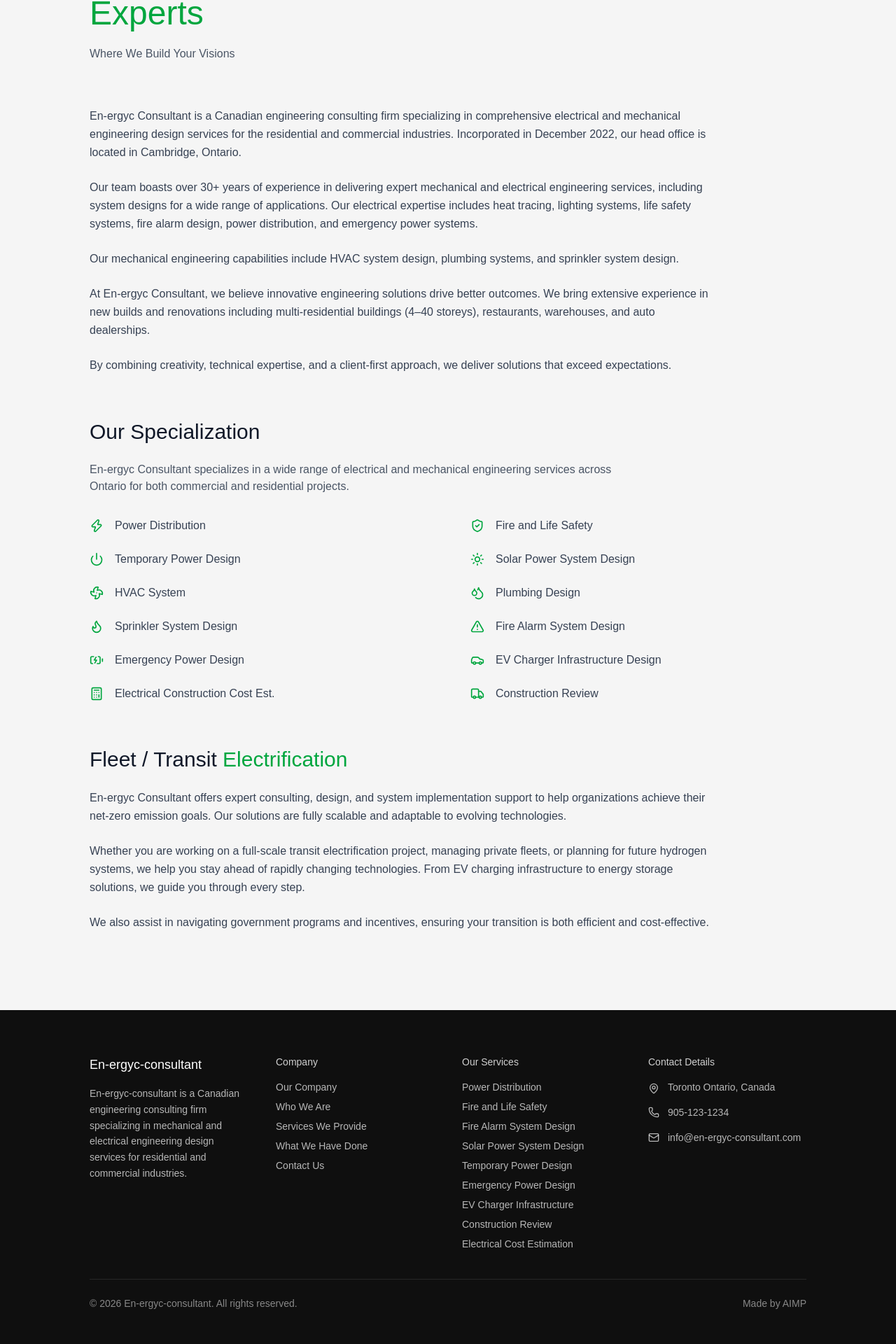
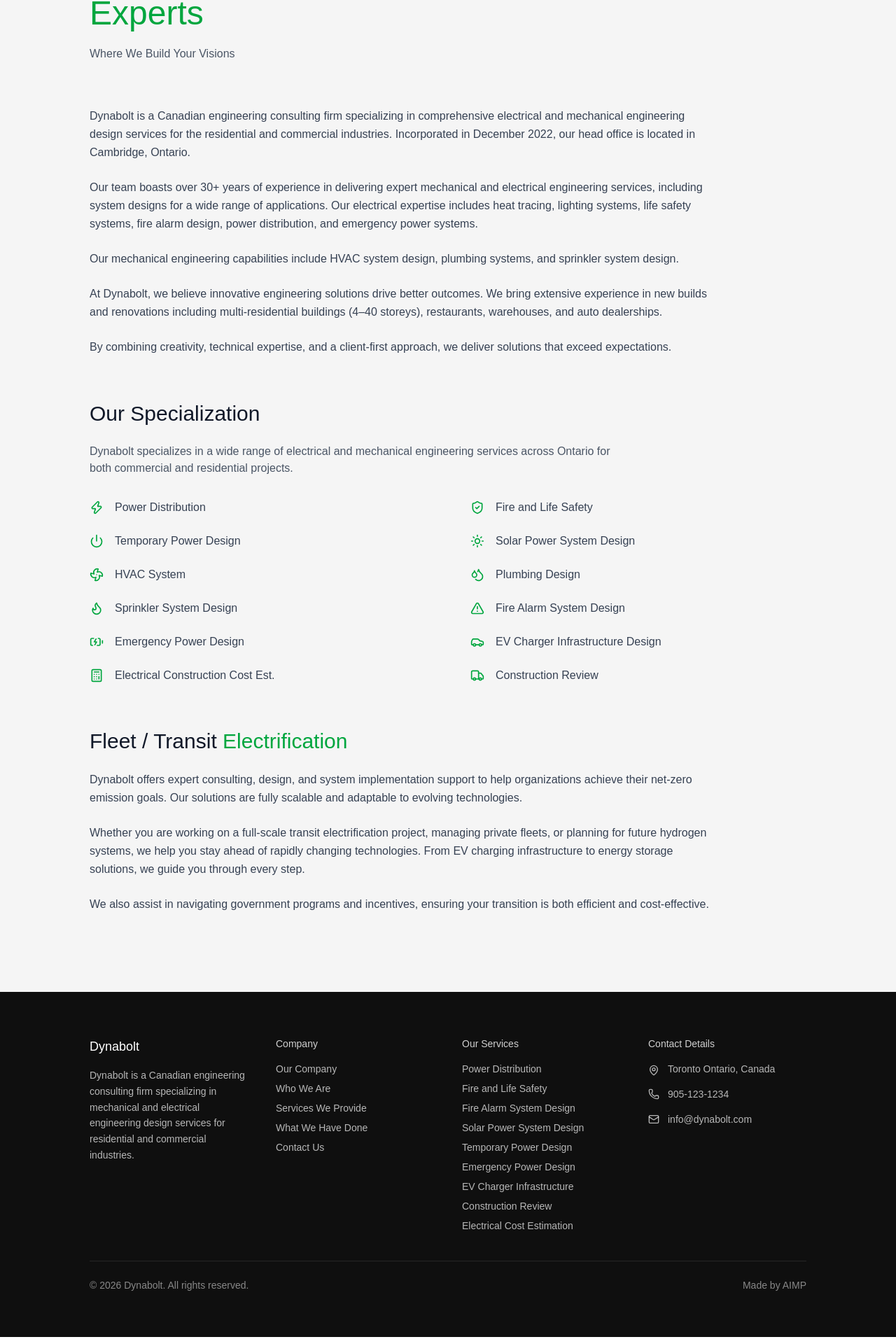
Before and after one commit to ansh307/En-ergyc-consultant, a Next.js app: page /about-us in a window 1280 px wide. Shown: the part 583-2503 px from the top of the page at 70% size. Built offline with nearby package versions, Linux system fonts and the light colour scheme.

Commit message:
added metadata

```diff
--- a/app/about-us/page.tsx
+++ b/app/about-us/page.tsx
@@ -38,7 +38,7 @@ export default function AboutPage() {
       {/* ================= BANNER ================= */}
       <Banner
         label="About Us"
-        title="En-ergyc Consultant"
+        title="Dynabolt"
         subtitle="Ontario’s Trusted MEP Engineering Experts — Where We Build Your Visions"
         image="/banner-3.jpg"
       />
@@ -58,11 +58,11 @@ export default function AboutPage() {
           {/* ================= DESCRIPTION ================= */}
           <div className="max-w-4xl space-y-6 text-gray-700 leading-relaxed text-sm md:text-base">
             <p>
-              En-ergyc Consultant is a Canadian engineering consulting firm
-              specializing in comprehensive electrical and mechanical
-              engineering design services for the residential and commercial
-              industries. Incorporated in December 2022, our head office is
-              located in Cambridge, Ontario.
+              Dynabolt is a Canadian engineering consulting firm specializing in
+              comprehensive electrical and mechanical engineering design
+              services for the residential and commercial industries.
+              Incorporated in December 2022, our head office is located in
+              Cambridge, Ontario.
             </p>
 
             <p>
@@ -79,10 +79,10 @@ export default function AboutPage() {
             </p>
 
             <p>
-              At En-ergyc Consultant, we believe innovative engineering
-              solutions drive better outcomes. We bring extensive experience in
-              new builds and renovations including multi-residential buildings
-              (4–40 storeys), restaurants, warehouses, and auto dealerships.
+              At Dynabolt, we believe innovative engineering solutions drive
+              better outcomes. We bring extensive experience in new builds and
+              renovations including multi-residential buildings (4–40 storeys),
+              restaurants, warehouses, and auto dealerships.
             </p>
 
             <p>
@@ -98,9 +98,9 @@ export default function AboutPage() {
             </h3>
 
             <p className="text-gray-600 mb-8 max-w-3xl">
-              En-ergyc Consultant specializes in a wide range of electrical and
-              mechanical engineering services across Ontario for both commercial
-              and residential projects.
+              Dynabolt specializes in a wide range of electrical and mechanical
+              engineering services across Ontario for both commercial and
+              residential projects.
             </p>
 
             {/* SERVICES GRID */}
@@ -136,7 +136,7 @@ export default function AboutPage() {
             </h3>
 
             <p className="text-gray-700 leading-relaxed text-sm md:text-base">
-              En-ergyc Consultant offers expert consulting, design, and system
+              Dynabolt offers expert consulting, design, and system
               implementation support to help organizations achieve their
               net-zero emission goals. Our solutions are fully scalable and
               adaptable to evolving technologies.
--- a/app/layout.tsx
+++ b/app/layout.tsx
@@ -16,8 +16,64 @@ const geistMono = Geist_Mono({
 });
 
 export const metadata: Metadata = {
-  title: "Create Next App",
-  description: "Generated by create next app",
+  metadataBase: new URL("https://dynabolt.ca"), // 🔁 change this
+
+  title: {
+    default: "Dynabolt | Trusted MEP Engineering & Electrification Solutions",
+    template: "%s | Dynabolt",
+  },
+
+  description:
+    "Dynabolt delivers advanced MEP engineering solutions including electrical systems, automation, EV infrastructure, smart energy, and IoT technologies for industrial and commercial sectors—built for efficiency, scalability, and reliability.",
+
+  keywords: [
+    "MEP Engineering",
+    "Electrical Engineering Services",
+    "EV Charging Infrastructure",
+    "Power Distribution Systems",
+    "Smart Energy Solutions",
+    "Industrial Automation",
+    "Commercial Engineering Solutions",
+  ],
+
+  authors: [{ name: "Dynabolt" }],
+  creator: "Dynabolt",
+  publisher: "Dynabolt",
+
+  openGraph: {
+    title: "Trusted MEP Engineering Solutions | Dynabolt",
+    description:
+      "Advanced electrical, automation, EV infrastructure, and smart energy solutions tailored for industrial and commercial projects.",
+    url: "https://dynabolt.ca", // 🔁 change this
+    siteName: "Dynabolt",
+    images: [
+      {
+        url: "/og-image.png", // 🔁 add this image in public
+        width: 1200,
+        height: 630,
+        alt: "Dynabolt MEP Engineering",
+      },
+    ],
+    locale: "en_US",
+    type: "website",
+  },
+
+  twitter: {
+    card: "summary_large_image",
+    title: "Dynabolt | Trusted MEP Engineering",
+    description:
+      "Powering industrial and commercial projects with advanced MEP, EV, and smart energy solutions.",
+    images: ["/og-image.png"],
+  },
+
+  robots: {
+    index: true,
+    follow: true,
+  },
+
+  icons: {
+    icon: "/favicon.ico",
+  },
 };
 
 export default function RootLayout({
--- a/components/Footer.tsx
+++ b/components/Footer.tsx
@@ -10,11 +10,11 @@ export default function Footer() {
         <div className="grid md:grid-cols-4 gap-10 border-b border-white/10 pb-10">
           {/* ABOUT */}
           <div>
-            <h3 className="text-lg font-medium mb-4">En-ergyc-consultant</h3>
+            <h3 className="text-lg font-medium mb-4">Dynabolt</h3>
             <p className="text-sm text-white/70 leading-relaxed">
-              En-ergyc-consultant is a Canadian engineering consulting firm
-              specializing in mechanical and electrical engineering design
-              services for residential and commercial industries.
+              Dynabolt is a Canadian engineering consulting firm specializing in
+              mechanical and electrical engineering design services for
+              residential and commercial industries.
             </p>
           </div>
 
@@ -71,7 +71,7 @@ export default function Footer() {
 
               <div className="flex items-center gap-3">
                 <Mail size={16} />
-                <p>info@en-ergyc-consultant.com</p>
+                <p>info@dynabolt.com</p>
               </div>
             </div>
           </div>
@@ -79,7 +79,7 @@ export default function Footer() {
 
         {/* BOTTOM */}
         <div className="flex flex-col md:flex-row justify-between items-center pt-6 text-sm text-white/50 gap-4">
-          <p>© 2026 En-ergyc-consultant. All rights reserved.</p>
+          <p>© 2026 Dynabolt. All rights reserved.</p>
           <p>Made by AIMP</p>
         </div>
       </div>
--- a/components/Navbar.tsx
+++ b/components/Navbar.tsx
@@ -113,7 +113,7 @@ export default function Navbar() {
             scrolled ? "text-black" : "text-white"
           }`}
         >
-          En-ergyc
+          Dynabolt
         </Link>
 
         {/* CENTER NAV */}
@@ -172,7 +172,7 @@ export default function Navbar() {
         {/* INNER NAVBAR */}
         <div className="absolute top-0 left-0 w-full flex items-center justify-between px-6 md:px-20 py-6">
           <div className="text-black font-semibold tracking-widest">
-            En-ergyc
+            Dynabolt
           </div>
 
           <div className="flex items-center gap-3">
--- a/components/contact-us/ContactForm.tsx
+++ b/components/contact-us/ContactForm.tsx
@@ -96,7 +96,7 @@ export default function ContactForm() {
               <Mail size={20} />
               <div>
                 <p className="font-medium text-gray-900">Our Email</p>
-                <p className="text-sm">info@en-ergyc-consultant.com</p>
+                <p className="text-sm">info@dynabolt.com</p>
               </div>
             </div>
 
--- a/components/homepage/GoogleReview/GoogleReviews.tsx
+++ b/components/homepage/GoogleReview/GoogleReviews.tsx
@@ -5,7 +5,7 @@ export default function GoogleReviews() {
     {
       name: "Michael Turner",
       time: "2 months ago",
-      text: "We partnered with En-ergyc Consultant for a multi-residential project, and their electrical design work was exceptional. The team was responsive, detail-oriented, and helped us avoid costly revisions during approvals.",
+      text: "We partnered with Dynabolt for a multi-residential project, and their electrical design work was exceptional. The team was responsive, detail-oriented, and helped us avoid costly revisions during approvals.",
     },
     {
       name: "Priya Sharma",
@@ -15,7 +15,7 @@ export default function GoogleReviews() {
     {
       name: "David Chen",
       time: "3 months ago",
-      text: "En-ergyc guided us through EV charging infrastructure planning for our facility. Their knowledge of current standards and future scalability gave us a lot of confidence.",
+      text: "Dynabolt guided us through EV charging infrastructure planning for our facility. Their knowledge of current standards and future scalability gave us a lot of confidence.",
     },
     {
       name: "Amit Verma",
@@ -25,7 +25,7 @@ export default function GoogleReviews() {
     {
       name: "Sarah Collins",
       time: "4 months ago",
-      text: "Clear communication, practical solutions, and timely delivery. Working with En-ergyc made our project coordination much easier.",
+      text: "Clear communication, practical solutions, and timely delivery. Working with Dynabolt made our project coordination much easier.",
     },
   ];
   return (
--- a/components/homepage/about/About.tsx
+++ b/components/homepage/about/About.tsx
@@ -28,7 +28,7 @@ export default function About() {
           {/* LEFT TEXT */}
           <div className="col-span-5 lg:col-span-3">
             <h2 className="about-heading text-2xl md:text-3xl leading-tight text-gray-900 mr-10">
-              En ergyc Consultant delivers advanced electrical, automation, and{" "}
+              Dynabolt delivers advanced electrical, automation, and{" "}
               <span className="text-green-600 font-medium">
                 electrification solutions
               </span>{" "}
--- a/components/homepage/whyus/WhyUs.tsx
+++ b/components/homepage/whyus/WhyUs.tsx
@@ -21,7 +21,7 @@ export default function WhyUs() {
             </h2>
 
             <p className="why-subtext mt-4 text-gray-600 text-sm md:text-base">
-              En-ergyc delivers cutting-edge technologies, tailored solutions,
+              Dynabolt delivers cutting-edge technologies, tailored solutions,
               and expert services that drive industrial excellence, innovation,
               and reliability across sectors.
             </p>
@@ -33,13 +33,13 @@ export default function WhyUs() {
           <WhyCard
             image="/why-1.jpg"
             title="Where Innovation Ignites Industry"
-            description="Welcome to En-ergyc, a leading provider with expertise in electrical, control, automation, aviation, runway lighting systems, airport technologies, digital, and IoT supplies for various industries."
+            description="Welcome to Dynabolt, a leading provider with expertise in electrical, control, automation, aviation, runway lighting systems, airport technologies, digital, and IoT supplies for various industries."
           />
 
           <WhyCard
             image="/why-2.jpg"
             title="Transformative Technology for Industry Leaders"
-            description="At En-ergyc, we are committed to providing customized supplies that meet market’s unique needs."
+            description="At Dynabolt, we are committed to providing customized supplies that meet market’s unique needs."
           />
 
           <WhyCard
--- a/package.json
+++ b/package.json
@@ -1,5 +1,5 @@
 {
-  "name": "en-ergyc-consultant",
+  "name": "dynabolt",
   "version": "0.1.0",
   "private": true,
   "scripts": {
```
Also changed, not shown: public/og-image.png (added).
